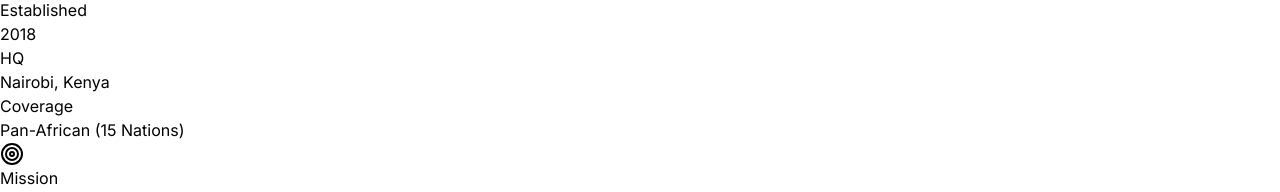
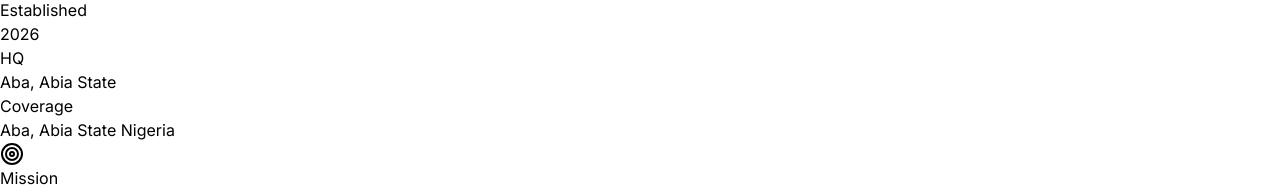
Before and after one commit to Castro412x/Product-Authenticity-and-Review-Platform, a React (Vite) app: page /about in a window 1280 px wide. Shown: the part 296-488 px from the top of the page. Built offline with nearby package versions, Linux system fonts and the light colour scheme.

Commit message:
Update About page info: Established 2026, HQ Aba Abia State, Coverage Aba Abia State Nigeria

```diff
--- a/src/components/AboutHero.jsx
+++ b/src/components/AboutHero.jsx
@@ -2,9 +2,9 @@ import { motion } from 'framer-motion'
 import { ShieldCheck } from 'lucide-react'
 
 const infoBlocks = [
-  { label: 'Established', value: '2018' },
-  { label: 'HQ', value: 'Nairobi, Kenya' },
-  { label: 'Coverage', value: 'Pan-African (15 Nations)' },
+  { label: 'Established', value: '2026' },
+  { label: 'HQ', value: 'Aba, Abia State' },
+  { label: 'Coverage', value: 'Aba, Abia State Nigeria' },
 ]
 
 export default function AboutHero() {
```
